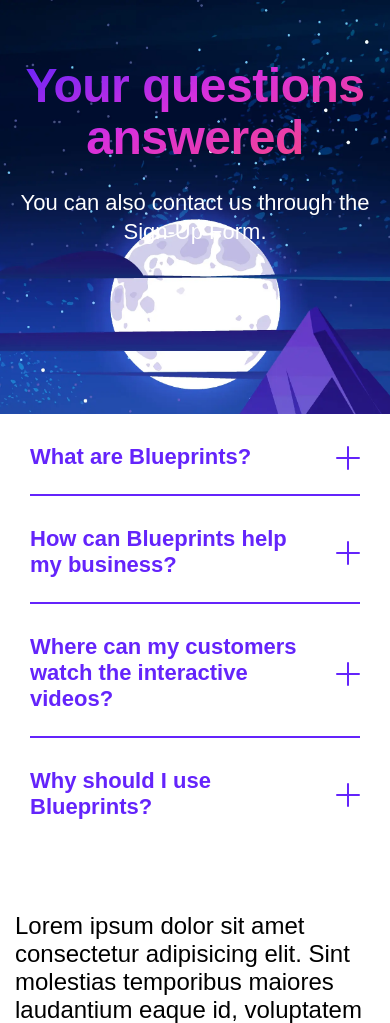
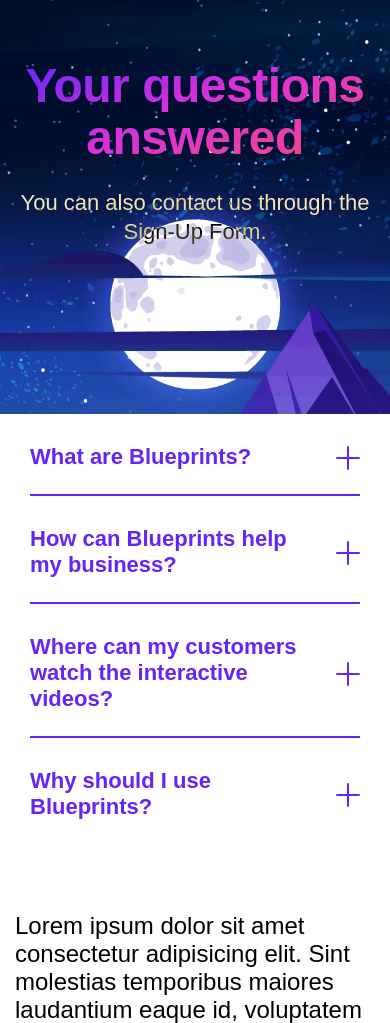
Before and after one commit to Dave-N9ne/Accordion.github.io, a plain HTML site: page index.html in a window 390 px wide. Shown: the top 1023 px of the page. Drawn offline with Linux system fonts and the light colour scheme.

Commit message:
add blend mode for description

```diff
--- a/css/media.css
+++ b/css/media.css
@@ -51,6 +51,7 @@
     }
     .hero__desc {
         font-size: 1.375rem;
+        mix-blend-mode: exclusion;
     }
     .hero__body {
         padding: 30px 30px 0;
```
